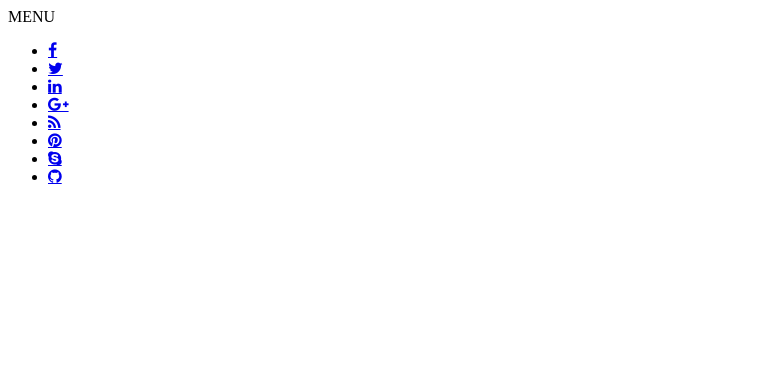
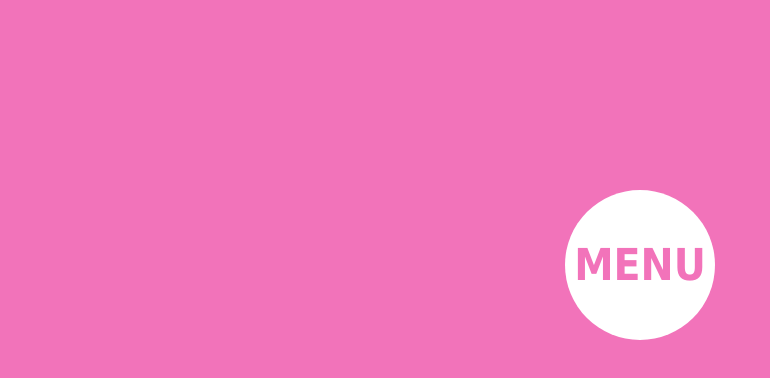
Before and after one commit to LeraLescuyerLaurent/simple_circle_navbar_menu, a plain HTML site: page index.html in a window 1280 px wide. Shown: the whole page, without its empty margins (0-770 px from the left). Drawn offline with Linux system fonts and the light colour scheme.

Commit message:
mise a jour simple

```diff
--- a/index.html
+++ b/index.html
@@ -8,7 +8,7 @@
     <title>circular social menu</title>
 </head>
 <body>
-    <div class="navbar">MENU</div>
+    <div class="navbar">MENU
         <ul class="menu">
             <li><a href="#" class="fa fa-facebook"></a></li>
             <li><a href="#" class="fa fa-twitter"></a></li>
@@ -18,6 +18,8 @@
             <li><a href="#" class="fa fa-pinterest"></a></li>
             <li><a href="#" class="fa fa-skype"></a></li>
             <li><a href="#" class="fa fa-github"></a></li>
+            <li><a href="#" class="fa fa-instagram"></a></li>
         </ul>
+    </div>
 </body>
 </html>
--- a/style.css
+++ b/style.css
@@ -0,0 +1,139 @@
+body{
+    background-color: #f273ba;
+    font-family: Tahoma , sans-serif;
+    overflow: hidden;
+}
+.navbar{
+    width: 150px;
+    height: 150px;
+    line-height: 150px;
+    border-radius: 50%;
+    background-color: #fff;
+    margin: 190px auto;
+    position: relative;
+    cursor: pointer;
+    text-align: center;
+    font-size: 2.75rem;
+    font-weight: bold;
+    color: #f273ba;
+    transition: 0.24s 0.2s;
+}
+.navbar .menu{
+    list-style: none;
+    padding: 0;
+    margin: 0;
+    position: absolute;
+    top: -75px;
+    left: -75px;
+    border: 150px solid transparent;
+    cursor: default;
+    border-radius: 50%;
+    transform: scale(0);
+    transition: transform 1.4s 0.07s;
+    z-index: -1;
+}
+.navbar:hover .menu{
+    transition: transform 0.4s 0.08s,z-index 0s 0.5s;
+    transform: scale(1);
+    z-index: 1;
+}
+.navbar .menu li{
+    position: absolute;
+    top: -100px;
+    left: -100px;
+    transform-origin: 100px 100px;
+    transition: all 0.5s 0.1s;
+}
+.navbar:hover .menu li {
+    transition: all 0.7s;
+}
+.navbar .menu li a {
+    width: 45px;
+    height: 45px;
+    line-height: 45px;
+    border-radius: 50%;
+    background-color: #fff;
+    position: absolute;
+    font-size: 59%;
+    color: #f273ba;
+    transform: 0.7s;
+    z-index: 5;
+}
+.navbar:hover .menu li:nth-child(1){
+    transition-delay: 0.02s;
+    transform: rotate(85deg);
+}
+.navbar:hover .menu li:nth-child(1) a{
+    transition-delay: 0.04s;
+    transform: rotate(635deg);
+}
+
+.navbar:hover .menu li:nth-child(2){
+    transition-delay: 0.04s;
+    transform: rotate(125deg);
+}
+.navbar:hover .menu li:nth-child(2) a{
+    transition-delay: 0.08s;
+    transform: rotate(595deg);
+}
+
+.navbar:hover .menu li:nth-child(3){
+    transition-delay: 0.08s;
+    transform: rotate(165deg);
+}
+.navbar:hover .menu li:nth-child(3) a{
+    transition-delay: 0.12s;
+    transform: rotate(555deg);
+}
+
+.navbar:hover .menu li:nth-child(4){
+    transition-delay: 0.12s;
+    transform: rotate(205deg);
+}
+.navbar:hover .menu li:nth-child(4) a{
+    transition-delay: 0.16s;
+    transform: rotate(515deg);
+}
+.navbar:hover .menu li:nth-child(5){
+    transition-delay: 0.16s;
+    transform: rotate(245deg);
+}
+.navbar:hover .menu li:nth-child(5) a{
+    transition-delay: 0.20s;
+    transform: rotate(475deg);
+}
+.navbar:hover .menu li:nth-child(6){
+    transition-delay: 0.20s;
+    transform: rotate(285deg);
+}
+.navbar:hover .menu li:nth-child(6) a{
+    transition-delay: 0.24s;
+    transform: rotate(435deg);
+}
+.navbar:hover .menu li:nth-child(7){
+    transition-delay: 0.24s;
+    transform: rotate(325deg);
+}
+.navbar:hover .menu li:nth-child(7) a{
+    transition-delay: 0.28s;
+    transform: rotate(395deg);
+}
+.navbar:hover .menu li:nth-child(8){
+    transition-delay: 0.28s;
+    transform: rotate(405deg);
+}
+.navbar:hover .menu li:nth-child(8) a{
+    transition-delay: 0.32s;
+    transform: rotate(315deg);
+}
+.navbar:hover .menu li:nth-child(9){
+    transition-delay: 0.32s;
+    transform: rotate(365deg);
+}
+.navbar:hover .menu li:nth-child(9) a{
+    transition-delay: 0.36s;
+    transform: rotate(265deg);
+}
+a,a:hover{
+    text-decoration: none;
+}
```
Lines whose indentation alone changed are shown as unchanged.
